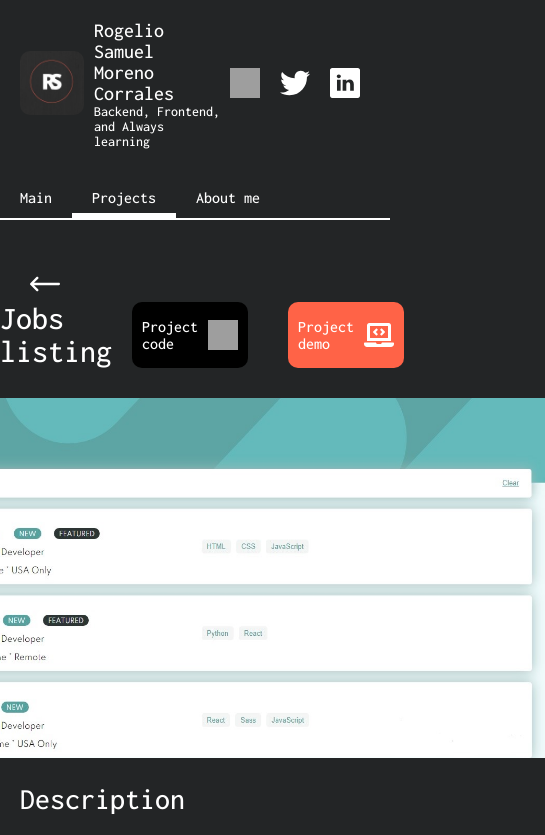
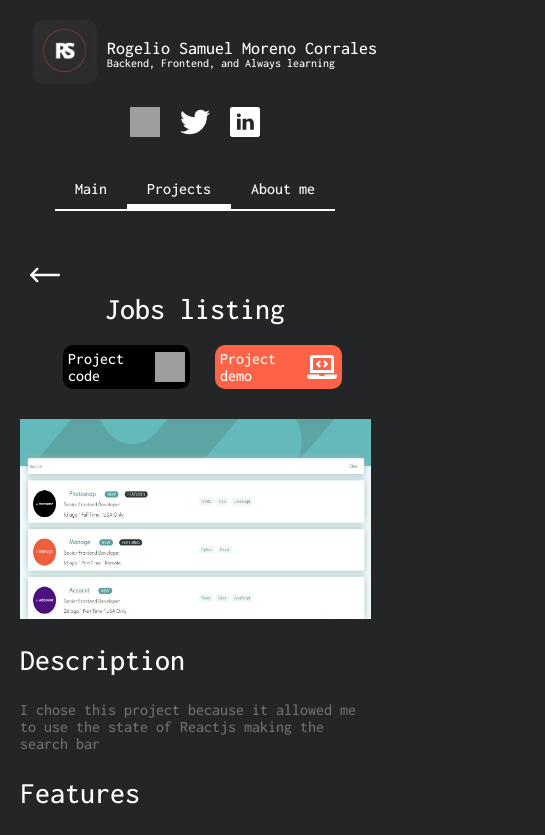
Before and after one commit to sam-621/rogeliosamuel.com, a React (Create React App) app: page /projects/1 in a window 390 px wide. Shown: the top 835 px of the page, 545 px wide, since content can reach past the window. Built offline with nearby package versions, Linux system fonts and the light colour scheme; grey boxes are pictures that could not be loaded.

Commit message:
Now the website is responsive

```diff
--- a/src/assets/data.js
+++ b/src/assets/data.js
@@ -99,7 +99,7 @@ const Projects = [
     },
     {
         id: 4,
-        name: "CRUD con Node.js y MySQL",
+        name: "CRUD con MySQL",
         littleDescription: "Project created in order to practice my back-end skills and simulating that I'm doing a professional project.",
         longDescription: "This is not my first project to practice my backend skills but is the first where i apply good practice of security and code, also i learned to use Postman",
         featured: false,
--- a/src/assets/styles/aboutMe.css
+++ b/src/assets/styles/aboutMe.css
@@ -2,6 +2,7 @@
     margin: 50px 20px 20px 20px;
     display: grid;
     grid-template-columns: auto auto;
+    grid-gap: 20px;
 }
 .My-description{
     color: white;
@@ -15,3 +16,18 @@
     padding: 20px 5px;
     background-color: #C4C4C4;
 }
+@media screen and (max-width: 768px) {
+    .My-description h1, h2{
+        font-size: 20px;
+    }
+    .MyImage-container{
+        display: flex;
+        justify-content: center;
+    }
+    .MyImage-container img{
+        width: 200px; height: 280px;
+    }
+    .My-container{
+        grid-template-columns: auto;
+    }
+}
--- a/src/assets/styles/aboutProject.css
+++ b/src/assets/styles/aboutProject.css
@@ -63,6 +63,9 @@
     transition: 0.3s;
     box-shadow: 0 0 15px 0 #000;
 }
+.Project-options-links{
+    display: flex;
+}
 .Back{
     transition: 0.3s;
     width: 3%;
@@ -72,3 +75,49 @@
     transition: 0.3s;
     transform: scale(1.3);
 }
+@media screen and (max-width: 768px) {
+    .Project-image img{
+        width: 90%;
+        height: 300px;
+    }
+    .AboutProjects-options h1{
+        margin-left: 20px;
+        margin-bottom: 20px;
+        font-size: 30px;
+    }
+    .AboutProjects-options a{
+        padding: 5px;
+        margin-right: 5px;
+    }
+}
+@media screen and (max-width: 576px) {
+    .Project-options-links{
+        justify-content: center;
+    }
+    .AboutProjects-options h1{
+        margin-left: 0;
+        text-align: center;
+    }
+    .AboutProjects-options {
+        display: block;
+    }
+    .AboutProjects-options a{
+        width: 30%;
+    }
+}
+@media screen and (max-width: 425px) {
+    .Project-image img{
+        height: 200px;
+    }
+}
+@media screen and (max-width: 320px) {
+    .AboutProject-container{
+        margin-top: 20px;
+    }
+    .Project-image img{
+        height: 150px;
+    }
+    .AboutProjects-options h1{
+        font-size: 22px;
+    }
+}
--- a/src/assets/styles/featuredProjectCard.css
+++ b/src/assets/styles/featuredProjectCard.css
@@ -36,3 +36,23 @@
     transform: translateX(70px);
     opacity: 1;
 }
+@media screen and (max-width: 1012px){
+    .ViewProfile{
+        opacity: 1;
+        transform: translateX(70px);
+    }
+}
+@media screen and (max-width: 576px) {
+    .img img{
+        width: 400px;
+    }
+}
+@media screen and (max-width: 425px){
+    .img img{
+        width: 300px;
+        height: 150px;
+    }
+    .Title h3{
+        font-size: 15px;
+    }
+}
--- a/src/assets/styles/featuredProjects.css
+++ b/src/assets/styles/featuredProjects.css
@@ -27,3 +27,11 @@
     background-color: white;
     color: black;
 }
+@media screen and (max-width: 1012px){
+    .FeaturedProjects-container{
+        grid-template-columns: auto;
+    }
+    .Article-container{
+        grid-column: 1 / 3;
+    }
+}
--- a/src/assets/styles/hero.css
+++ b/src/assets/styles/hero.css
@@ -38,3 +38,20 @@
 .Links a{
     margin: 0 10px;
 }
+@media screen and (max-width: 576px) {
+    .Hero-container{
+        display: grid;
+        grid-gap: 20px;
+        justify-content: center;
+    }
+    .Links{
+        justify-content: center;
+        margin-left: 20px;
+    }
+    .MyName h1{
+        font-size: 18px;
+    }
+    .MyName h2{
+        font-size: 12px;
+    }
+}
--- a/src/assets/styles/nav.css
+++ b/src/assets/styles/nav.css
@@ -23,3 +23,8 @@
     padding-bottom: 7px;
     border-bottom: 5px solid white;
 }
+@media screen and (max-width: 576px){
+    .Navigation{
+        justify-content: center;
+    }
+}
--- a/src/assets/styles/projectCard.css
+++ b/src/assets/styles/projectCard.css
@@ -28,9 +28,13 @@
     text-decoration: none;
 }
 .Title h1{
+    display: flex;
     margin: 0;
     font-size: 30px ;
     font-weight: 400;
+}
+.Title strong{
+    display: none;
 }
 .Technologies{
     display: flex;
@@ -79,3 +83,24 @@
 .details{
     background-color: #581ef7;
 }
+@media screen and (max-width: 768px) {
+    .Title h1{
+        font-size: 25px;
+        text-decoration: underline;
+    }
+    .Title strong{
+        display: block;
+        margin-left: 10px;
+    }
+    .Little-description p{
+        font-size: 16px;
+    }
+    .Project-options{
+        display: none;
+    }
+}
+@media screen and (max-width: 425px) {
+    .Title h1{
+        font-size: 20px;
+    }
+}
--- a/src/components/ProjectCard.jsx
+++ b/src/components/ProjectCard.jsx
@@ -4,16 +4,17 @@ import '../assets/styles/projectCard.css';
 import gitHub from '../assets/img/github.svg';
 import demoIcon from '../assets/img/demo.svg';
 import details from '../assets/img/details.svg'
+import Arrow from '../assets/img/flecha.svg';
 import { Link } from 'react-router-dom';
 
 const ProjectCard = ({ id, title, littleDescription, Technologies, repo, demo }) => {
-    console.log(Technologies[0].color)
+
     return(
         <article className="ProjectCard-container">
             <div>
                 <div className="Title">
                     <Link to={`/projects/${id}`}>
-                        <h1>{title}</h1>
+                        <h1>{title} <strong><img src={Arrow} alt="" width="30px" height="30px" /></strong></h1>
                     </Link>
                 </div>
                 <div className="Little-description">
--- a/src/containers/AboutMe.jsx
+++ b/src/containers/AboutMe.jsx
@@ -13,7 +13,7 @@ const AboutMe = () => {
                 <h1>Hola, soy Rogelio Samuel Moreno Corrales</h1>
                 <p className="Code-mode">Programador en eterno aprendizaje, backend con node.js, frontend con React.js.Estudiante de universidad</p>
                 <h2>Quién soy?</h2>
-                <p className="Code-mode">Una persona que le apasiona el siempre estar aprendiendo, con gustos mas orientados a la lógica y no tanto al diseño. <br/> Todos los días trato de mejorar, no solo como programador sino también como persona. <br/> Estoy abierto a trabajar en equipo con el fin de prácticar, contactame por twitter o mandame un Email :)</p>
+                <p className="Code-mode">Una persona que le apasiona el siempre estar aprendiendo, con gustos mas orientados a la lógica y no tanto al diseño. <br/> Todos los días trato de mejorar, no solo como programador sino también como persona. <br/> Estoy abierto a trabajar en equipo con el fin de prácticar, contáctame por twitter o mandame un Email :)</p>
             </div>
         </main>
     );
--- a/src/containers/AboutProject.jsx
+++ b/src/containers/AboutProject.jsx
@@ -43,7 +43,6 @@ const AboutProject = ({ projects }) => {
         CSS,
         MySQL
     ]
-    console.log(projects[4])
 
     return(
         <main className="AboutProject-container">
@@ -55,6 +54,7 @@ const AboutProject = ({ projects }) => {
                 <div className="AboutProjects-options">
                     <h1>{projects[id -1].name}</h1>
 
+                    <div className="Project-options-links">
                         {/*Project code*/}
                         <a target="_blank" rel="noopener noreferrer" href={projects[id-1].repo} className="github-code">
                             <p>Project code </p>
@@ -65,6 +65,7 @@ const AboutProject = ({ projects }) => {
                             <p>Project demo</p>
                             <img src={demoIcon} alt="" width="30px" height="30px"/>
                         </a>
+                    </div>
                 </div>
 
             </div>
--- a/src/containers/FeaturedProjects.jsx
+++ b/src/containers/FeaturedProjects.jsx
@@ -27,7 +27,6 @@ class FeaturedProjects extends React.Component {
                 {
                     this.props.projects.map((project, index) => {
                         if(project.featured) {
-                            console.log(index)
                             return(
                                 <div className="Article-container" key={project.id}>
                                     <FeaturedProjectsCard
```
Lines whose indentation alone changed are shown as unchanged.
